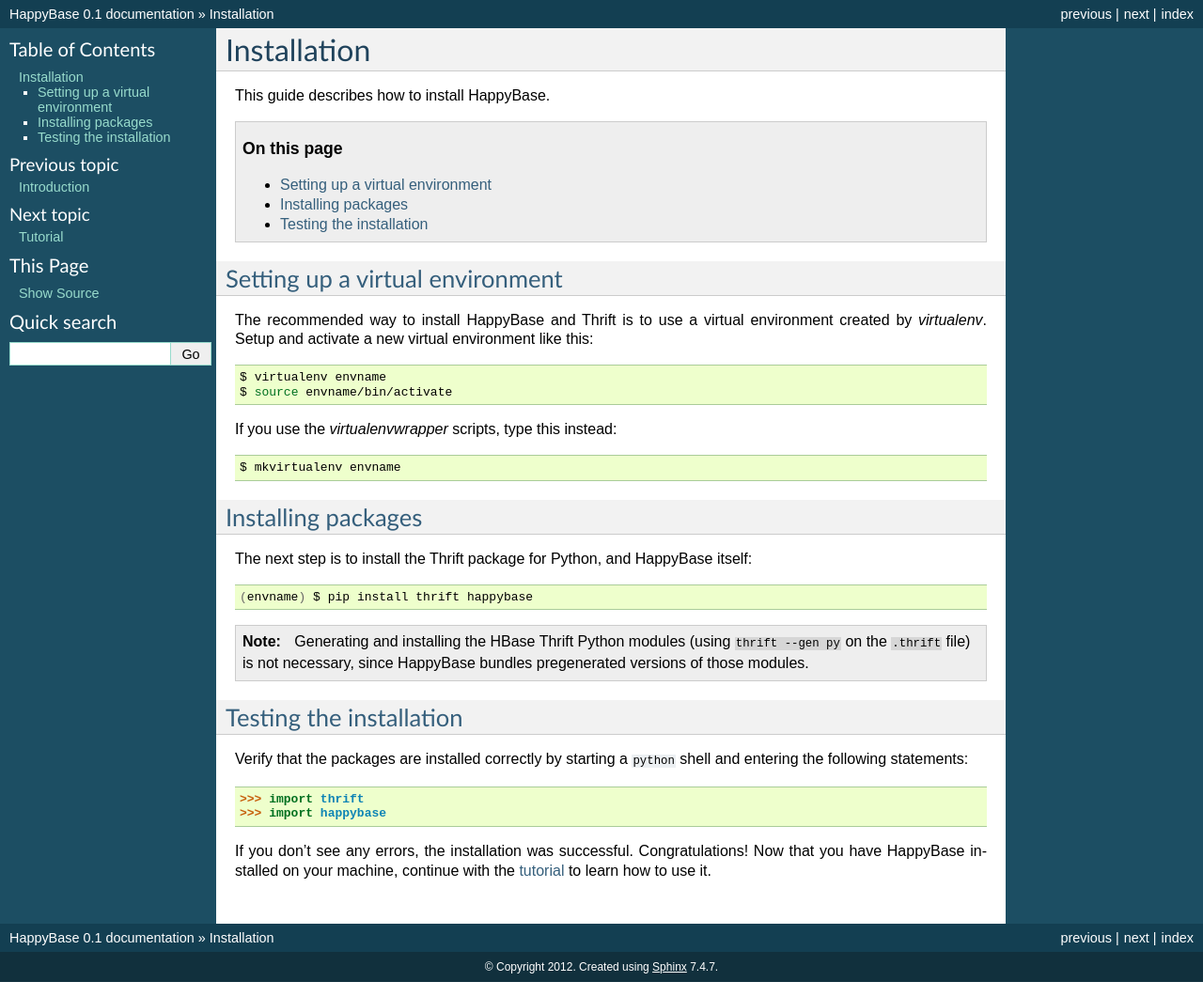
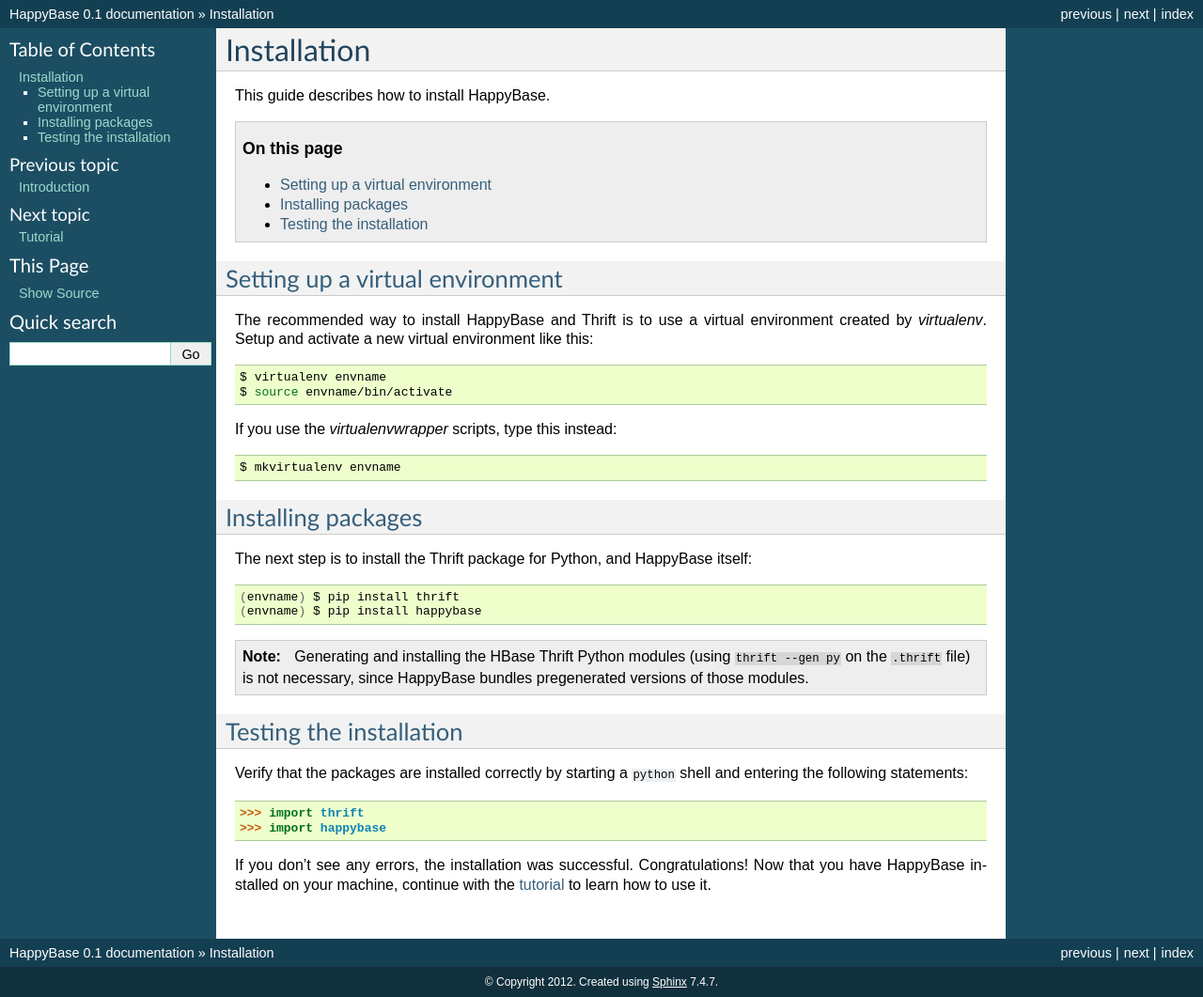
Before and after one commit to python-happybase/happybase, a Sphinx documentation site: the page built from doc/installation.rst, in a window 1280 px wide. Shown: the whole page at 94% size. Built offline with Sphinx 7.4.7, drawn with Linux system fonts in a browser that asks for light colours; pages that are not in the unit, such as notebooks, are missing from menus.

Commit message:
Update installation guide
For some reason "pip install happybase" doesn't pull in Thrift
automagically... :(

```diff
--- a/doc/installation.rst
+++ b/doc/installation.rst
@@ -35,7 +35,8 @@
 
 .. code-block:: sh
 
-   (envname) $ pip install thrift happybase
+   (envname) $ pip install thrift
+   (envname) $ pip install happybase
 
 .. note::
 
```
